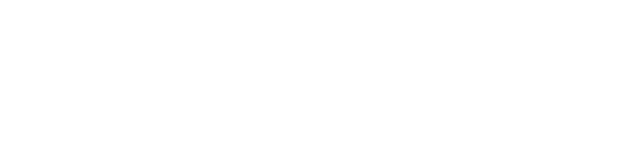
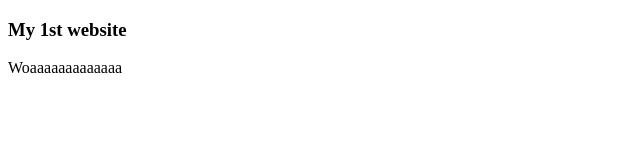
Before and after one commit to ChalanMia/2nd-repo, a plain HTML site: page Index.html in a window 1280 px wide. Shown: the whole page, without its empty margins (0-640 px from the left). Drawn offline with Linux system fonts and the light colour scheme.

Commit message:
Ki korit

```diff
--- a/Index.html
+++ b/Index.html
@@ -6,6 +6,11 @@
     <title>My simple website</title>
 </head>
 <body>
-
+    <div>
+        <h3>My 1st website</h3>
+        <p>
+            Woaaaaaaaaaaaaa
+        </p>
+    </div>
 </body>
 </html>
```
